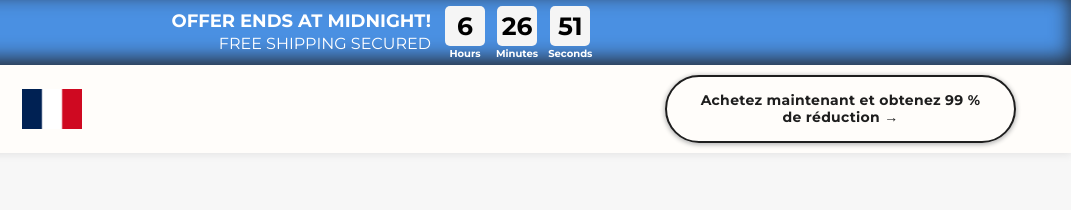
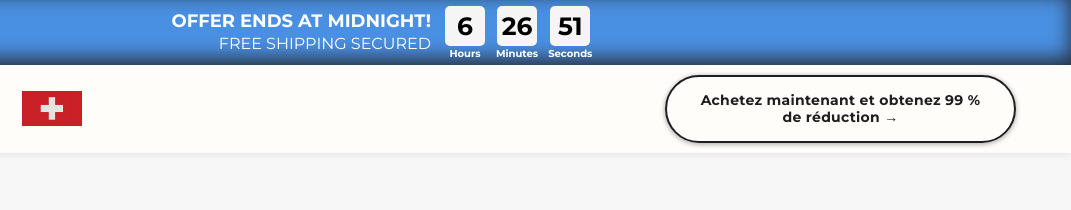
Before and after one commit to jyoti2001-h/11-last, a plain HTML site: page index.html in a window 1280 px wide. Shown: the top 210 px of the page, 209-1280 px from the left. Drawn offline with Linux system fonts and the light colour scheme.

Commit message:
index.html

```diff
--- a/index.html
+++ b/index.html
@@ -238,7 +238,7 @@
 }
 .el-739283 img {
 }
- </style><img alt="flag" class="lazyload" data-sizes="auto" height="auto" src="./pics/flag.png" width="60px"/></div></div></div><div class="container-box cbox-311475-2"></div><div class="container-box cbox-311475-3"><div class="element-wrapper" data-eid="753088" data-v-7da0ed78=""><div class="btn-container el-753088" data-v-7da0ed78=""><style>
+ </style><img alt="flag" class="lazyload" data-sizes="auto" height="auto" src="./pics/flag.jpg" width="60px"/></div></div></div><div class="container-box cbox-311475-2"></div><div class="container-box cbox-311475-3"><div class="element-wrapper" data-eid="753088" data-v-7da0ed78=""><div class="btn-container el-753088" data-v-7da0ed78=""><style>
 .el-753088 {
     align-items:flex-end;
 }
@@ -284,7 +284,7 @@
     }
     .el-584415 img {
     }
-} </style><img alt="flag" class="lazyload" data-sizes="auto" height="auto" src="./pics/flag.png" width="60px"/></div></div></div></div></div></div></div></div></section><section class="section mobile-padding-10-100 full" data-eid="343835" data-v-6bea8f81="" id="343835" style="padding: 60px 0px 160px; background-color: rgba(0, 0, 0, 0.03); background-size: 100%; background-repeat: no-repeat;"><div class="section_row" data-eid="643498" data-v-4b3acc2c="" data-v-6bea8f81="" id="643498" style="border-width: 0px; border-style: solid; border-color: transparent; color: rgb(48, 48, 48); font-size: 14px; text-align: initial; margin: 0px; padding: 0px; background-size: auto; background-repeat: no-repeat;"><div class="row-column" data-v-4b3acc2c="" data-v-796cd32d="" style="width: 100%;"><div class="element-wrapper" data-eid="835020" data-v-796cd32d="" data-v-7da0ed78=""><div class="container-wrapper" data-v-7da0ed78=""><style>
+} </style><img alt="flag" class="lazyload" data-sizes="auto" height="auto" src="./pics/flag.jpg" width="60px"/></div></div></div></div></div></div></div></div></section><section class="section mobile-padding-10-100 full" data-eid="343835" data-v-6bea8f81="" id="343835" style="padding: 60px 0px 160px; background-color: rgba(0, 0, 0, 0.03); background-size: 100%; background-repeat: no-repeat;"><div class="section_row" data-eid="643498" data-v-4b3acc2c="" data-v-6bea8f81="" id="643498" style="border-width: 0px; border-style: solid; border-color: transparent; color: rgb(48, 48, 48); font-size: 14px; text-align: initial; margin: 0px; padding: 0px; background-size: auto; background-repeat: no-repeat;"><div class="row-column" data-v-4b3acc2c="" data-v-796cd32d="" style="width: 100%;"><div class="element-wrapper" data-eid="835020" data-v-796cd32d="" data-v-7da0ed78=""><div class="container-wrapper" data-v-7da0ed78=""><style>
 .el-835020 {
     align-items:start;
 }
```
